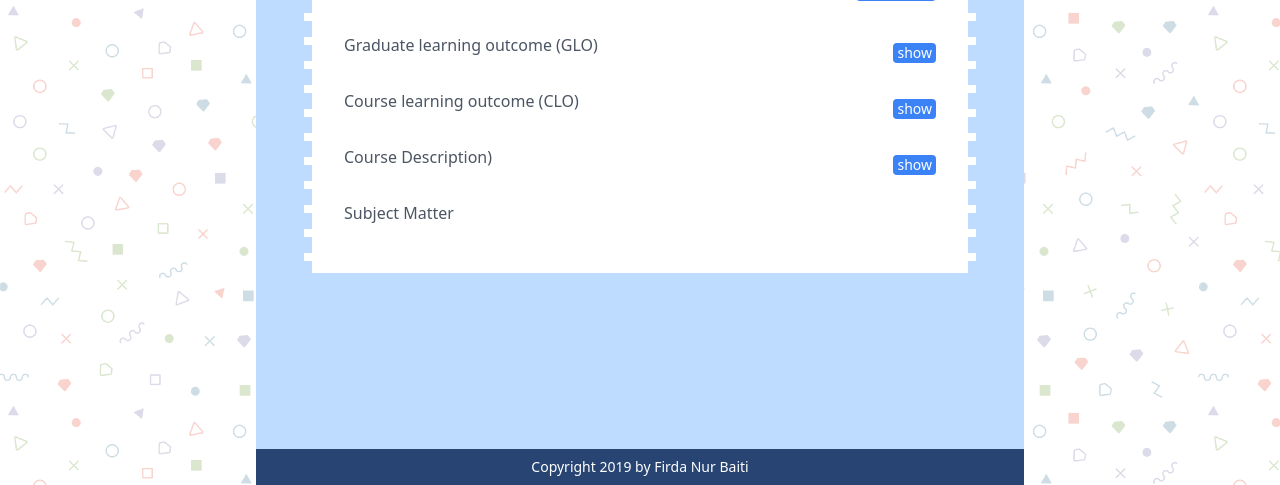
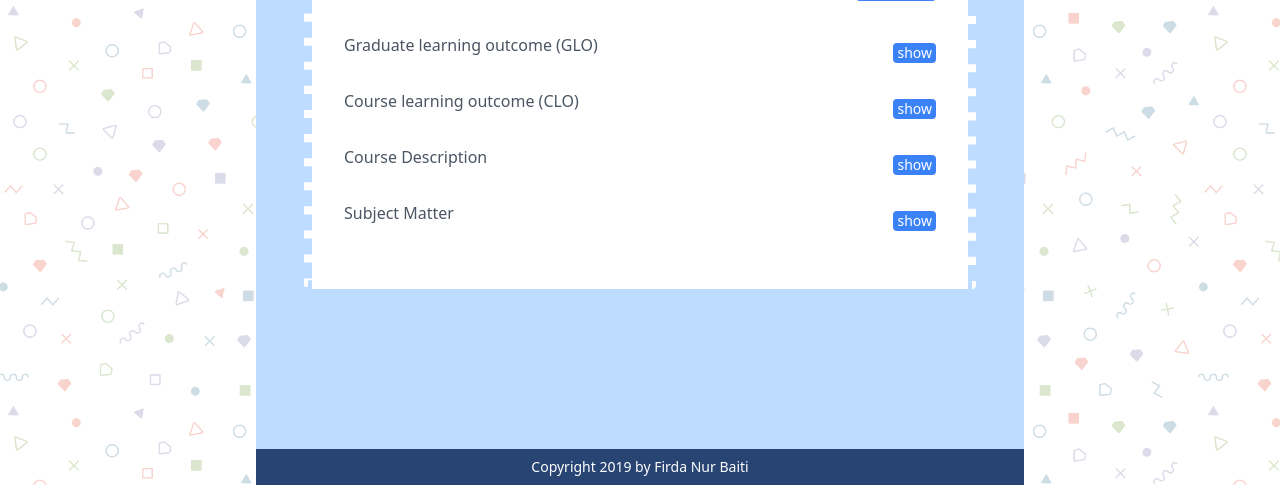
Before and after one commit to didaen/py-app-prod, a CodeIgniter app: page /database/materi in a window 1280 px wide. Shown: the part 315-800 px from the top of the page. Run offline with CodeIgniter, Linux system fonts and the light colour scheme; the visitor is signed in with stand-in values (Sample User, id 1); data that the repository does not hold is empty; style sheets or scripts are compiled from the project's sources; some libraries are stand-ins or nearby versions.

Commit message:
Membuat tombol show untuk Subject Matter pada views > materi > index.php.

```diff
--- a/application/views/materi/index.php
+++ b/application/views/materi/index.php
@@ -110,7 +110,7 @@
             <div class="flex flex-row justify-between space-x-4">
 
                 <div class="mb-4">
-                    Course Description)
+                    Course Description
                 </div>
 
                 <div class="flex flex-col justify-center">
@@ -143,12 +143,21 @@
 
         <!-- SUBJECT MATTER -->
         <div class="mb-4">
+            <div class="flex flex-row justify-between space-x-4">
 
-            <p>
-                Subject Matter
-            </p>
+                <div class="mb-4">
+                    Subject Matter
+                </div>
 
-            <div class="white-box overscroll-auto overflow-auto text-sm">
+                <div class="flex flex-col justify-center">
+
+                    <input type="checkbox" class="w-5 h-5 absolute z-10 opacity-0" id="sm-btn" onchange="klikSm(this)" autocomplete="off" />
+                    <label for="sm-btn" class="text-sm cursor-pointer px-1 bg-blue-500 hover:bg-blue-400 text-white text-center rounded transition duration-300">show</label>
+                </div>
+
+            </div>
+
+            <div class="white-box overscroll-auto overflow-auto text-sm hidden" id="sm">
 
                 <div class="equation-box grid">
 
```
